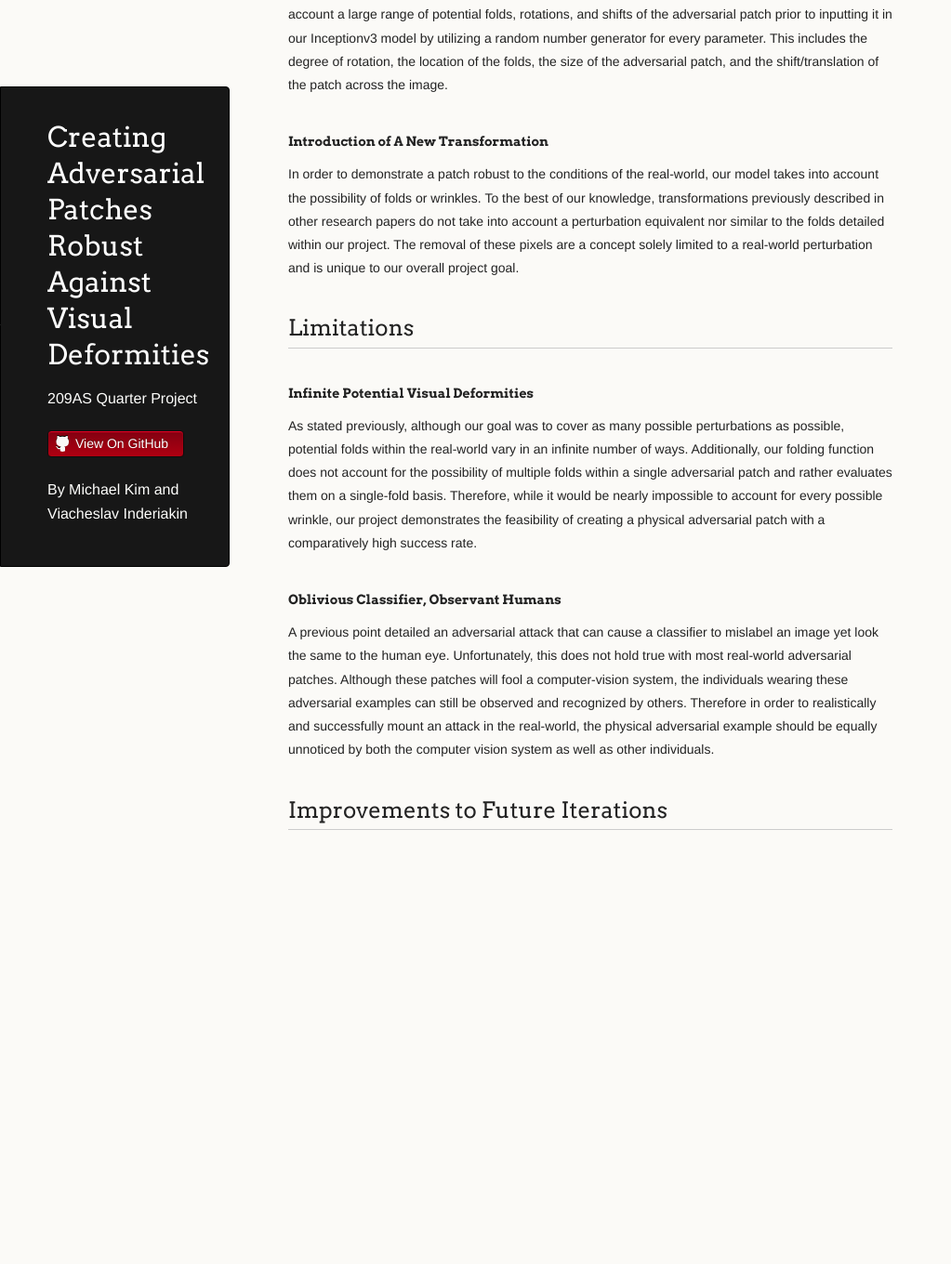
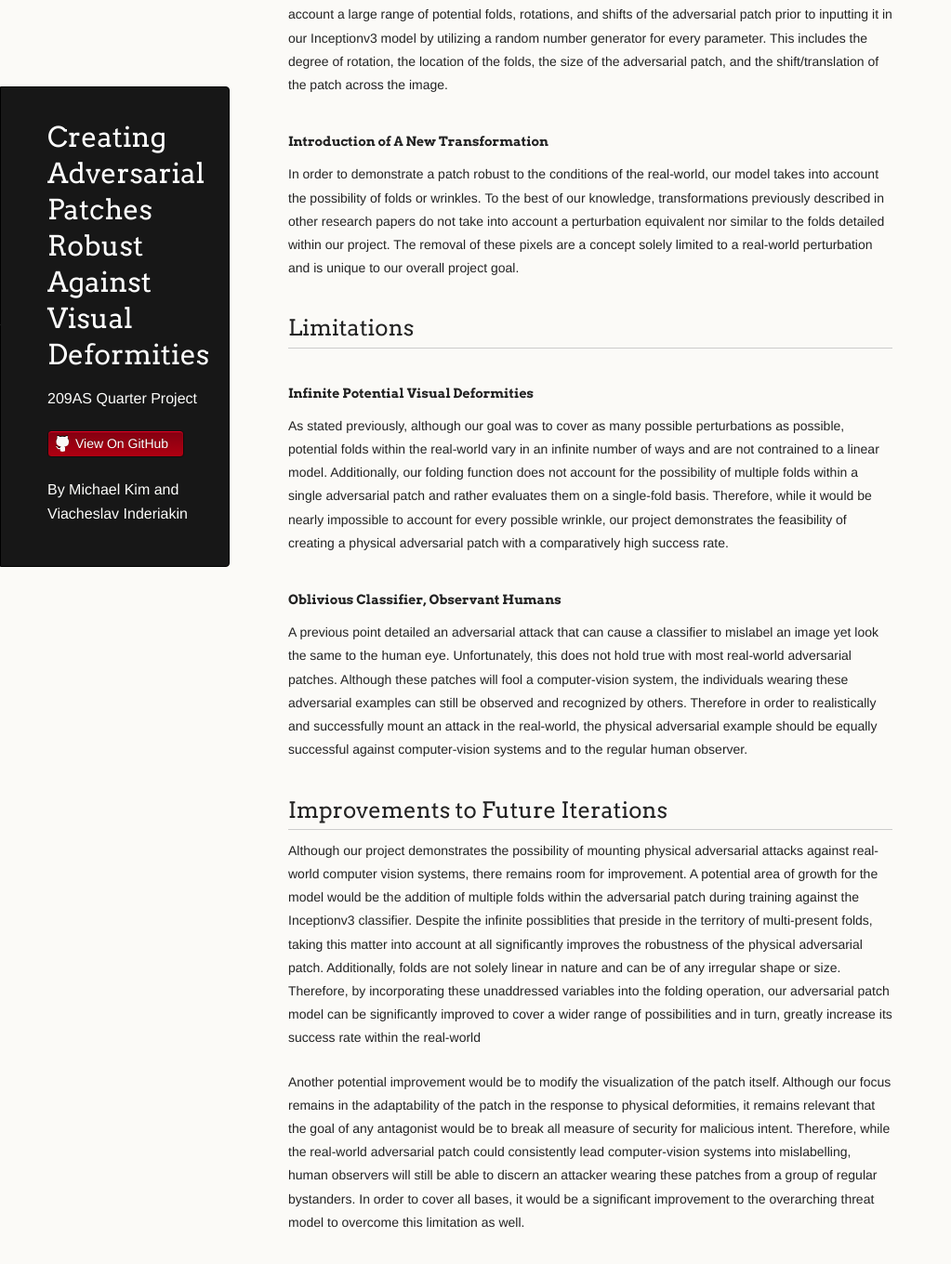
Before and after one commit to SlavaInder/209AS_Adversarial_Patch, a Jekyll site: the page built from docs/future_direction.md, in a window 1280 px wide and 1400 px high, scrolled down 694 px. Shown: the top 1360 px of the window at 93% size, without its empty margins (0-1023 px from the left). Built offline with Jekyll 4.4.1, drawn with Linux system fonts in a browser that asks for light colours; our own code applies the rules of GitHub Pages for plain Markdown files; before the commit the page ends 1647 px from its top, so only the background shows below that.

Commit message:
Update future_direction.md

```diff
--- a/docs/future_direction.md
+++ b/docs/future_direction.md
@@ -17,9 +17,12 @@ In order to demonstrate a patch robust to the conditions of the real-world, our
 
 ## Limitations
 #### Infinite Potential Visual Deformities
-As stated previously, although our goal was to cover as many possible perturbations as possible, potential folds within the real-world vary in an infinite number of ways. Additionally, our folding function does not account for the possibility of multiple folds within a single adversarial patch and rather evaluates them on a single-fold basis. Therefore, while it would be nearly impossible to account for every possible wrinkle, our project demonstrates the feasibility of creating a physical adversarial patch with a comparatively high success rate.
+As stated previously, although our goal was to cover as many possible perturbations as possible, potential folds within the real-world vary in an infinite number of ways and are not contrained to a linear model. Additionally, our folding function does not account for the possibility of multiple folds within a single adversarial patch and rather evaluates them on a single-fold basis. Therefore, while it would be nearly impossible to account for every possible wrinkle, our project demonstrates the feasibility of creating a physical adversarial patch with a comparatively high success rate.
 
 #### Oblivious Classifier, Observant Humans
-A previous point detailed an adversarial attack that can cause a classifier to mislabel an image yet look the same to the human eye. Unfortunately, this does not hold true with most real-world adversarial patches. Although these patches will fool a computer-vision system, the individuals wearing these adversarial examples can still be observed and recognized by others. Therefore in order to realistically and successfully mount an attack in the real-world, the physical adversarial example should be equally unnoticed by both the computer vision system as well as other individuals.
+A previous point detailed an adversarial attack that can cause a classifier to mislabel an image yet look the same to the human eye. Unfortunately, this does not hold true with most real-world adversarial patches. Although these patches will fool a computer-vision system, the individuals wearing these adversarial examples can still be observed and recognized by others. Therefore in order to realistically and successfully mount an attack in the real-world, the physical adversarial example should be equally successful against computer-vision systems and to the regular human observer.
 
 ## Improvements to Future Iterations
+Although our project demonstrates the possibility of mounting physical adversarial attacks against real-world computer vision systems, there remains room for improvement. A potential area of growth for the model would be the addition of multiple folds within the adversarial patch during training against the Inceptionv3 classifier. Despite the infinite possiblities that preside in the territory of multi-present folds, taking this matter into account at all significantly improves the robustness of the physical adversarial patch. Additionally, folds are not solely linear in nature and can be of any irregular shape or size. Therefore, by incorporating these unaddressed variables into the folding operation, our adversarial patch model can be significantly improved to cover a wider range of possibilities and in turn, greatly increase its success rate within the real-world
+
+Another potential improvement would be to modify the visualization of the patch itself. Although our focus remains in the adaptability of the patch in the response to physical deformities, it remains relevant that the goal of any antagonist would be to break all measure of security for malicious intent. Therefore, while the real-world adversarial patch could consistently lead computer-vision systems into mislabelling, human observers will still be able to discern an attacker wearing these patches from a group of regular bystanders. In order to cover all bases, it would be a significant improvement to the overarching threat model to overcome this limitation as well.
```
